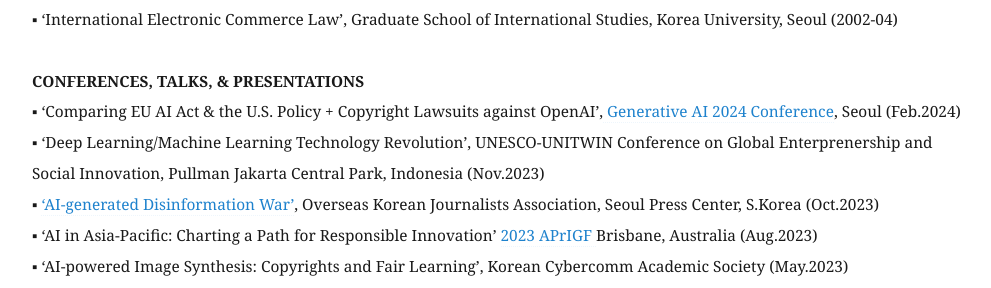
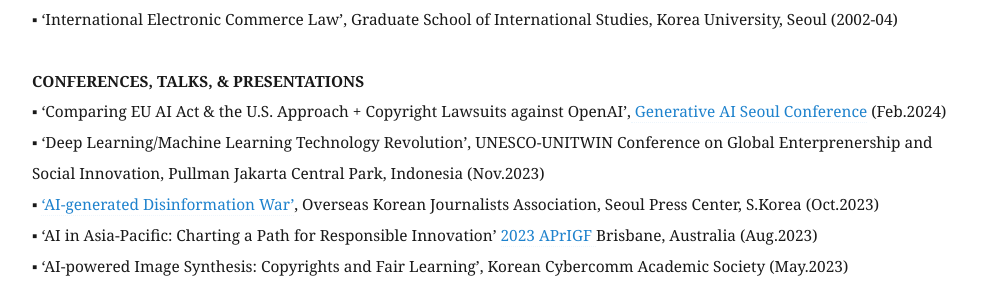
Before and after one commit to eunchangchoi/eunchangchoi.github.io, a Jekyll site: the page built from index.md, in a window 1280 px wide and 900 px high, scrolled down 4892 px. Shown: the part 159-447 px from the top of the window, without its empty margins (68-1059 px from the left). Built offline with Jekyll 4.4.1, drawn with Linux system fonts in a browser that asks for light colours.

Commit message:
Update index.md

```diff
--- a/index.md
+++ b/index.md
@@ -99,7 +99,7 @@
 ▪ ‘International Electronic Commerce Law’, Graduate School of International Studies, Korea University, Seoul (2002-04) <br>
     <br>
  <strong> CONFERENCES, TALKS, & PRESENTATIONS </strong> <br>
-▪ ‘Comparing EU AI Act & the U.S. Policy + Copyright Lawsuits against OpenAI’,<a href="https://generativeai.kr/program/"> Generative AI 2024 Conference</a>, Seoul (Feb.2024)<br>
+▪ ‘Comparing EU AI Act & the U.S. Approach + Copyright Lawsuits against OpenAI’,<a href="https://generativeai.kr/program/"> Generative AI Seoul Conference</a> (Feb.2024)<br>
 ▪ ‘Deep Learning/Machine Learning Technology Revolution’, UNESCO-UNITWIN Conference on Global Enterprenership and Social Innovation, Pullman Jakarta Central Park, Indonesia (Nov.2023) <br>
 ▪ <a href="https://www.francezone.com/xe/hanweeklynews/2348404"> ‘AI-generated Disinformation War’</a>, Overseas Korean Journalists Association, Seoul Press Center, S.Korea (Oct.2023) <br>
 ▪ ‘AI in Asia-Pacific: Charting a Path for Responsible Innovation’ <a href="https://forms.for.asia/proposal/?proposalform=NjQ1N2JkN2I4YmY3Yi8vMjMvLzEyNTQvLzA="> 2023 APrIGF </a> Brisbane, Australia (Aug.2023) <br>
```
